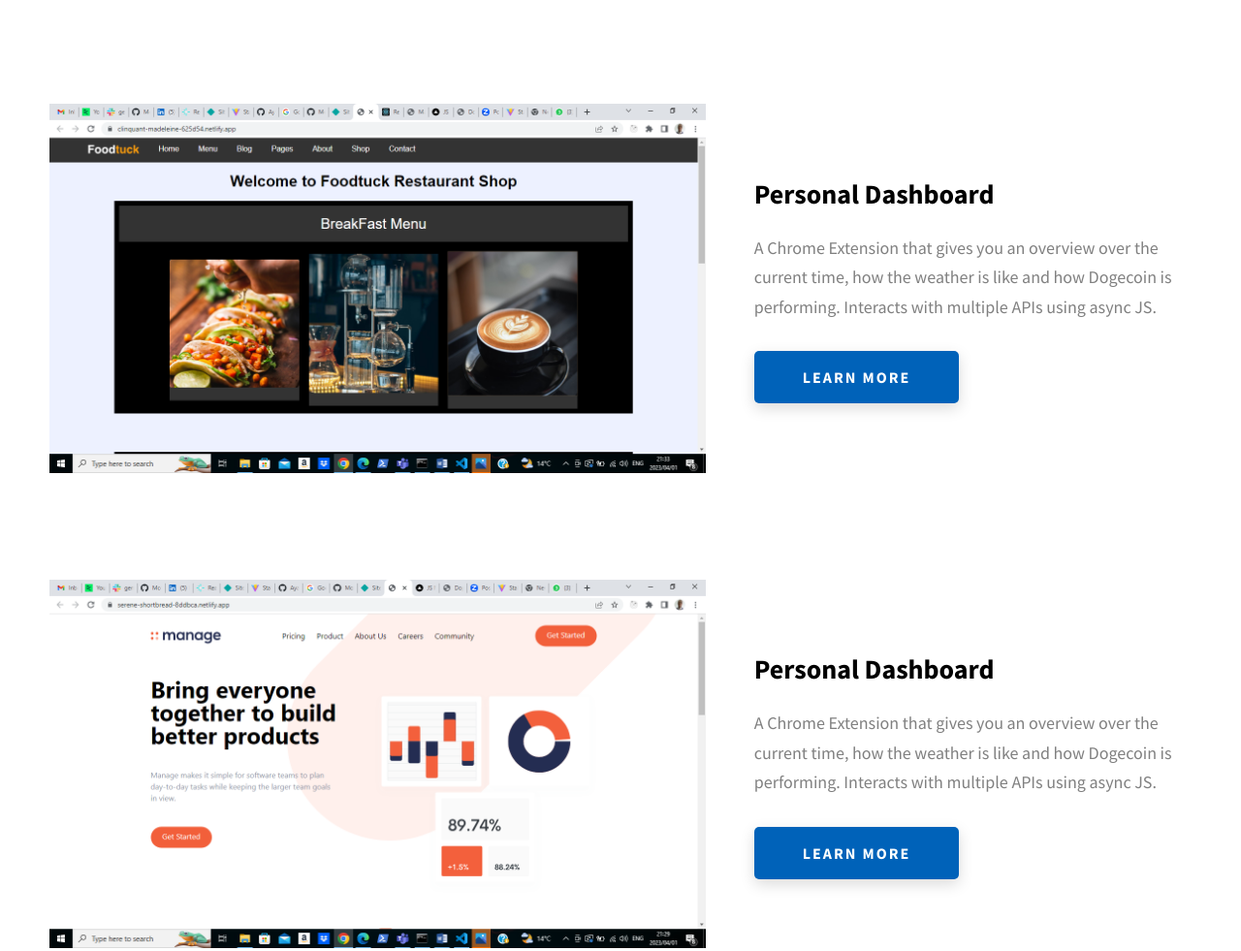
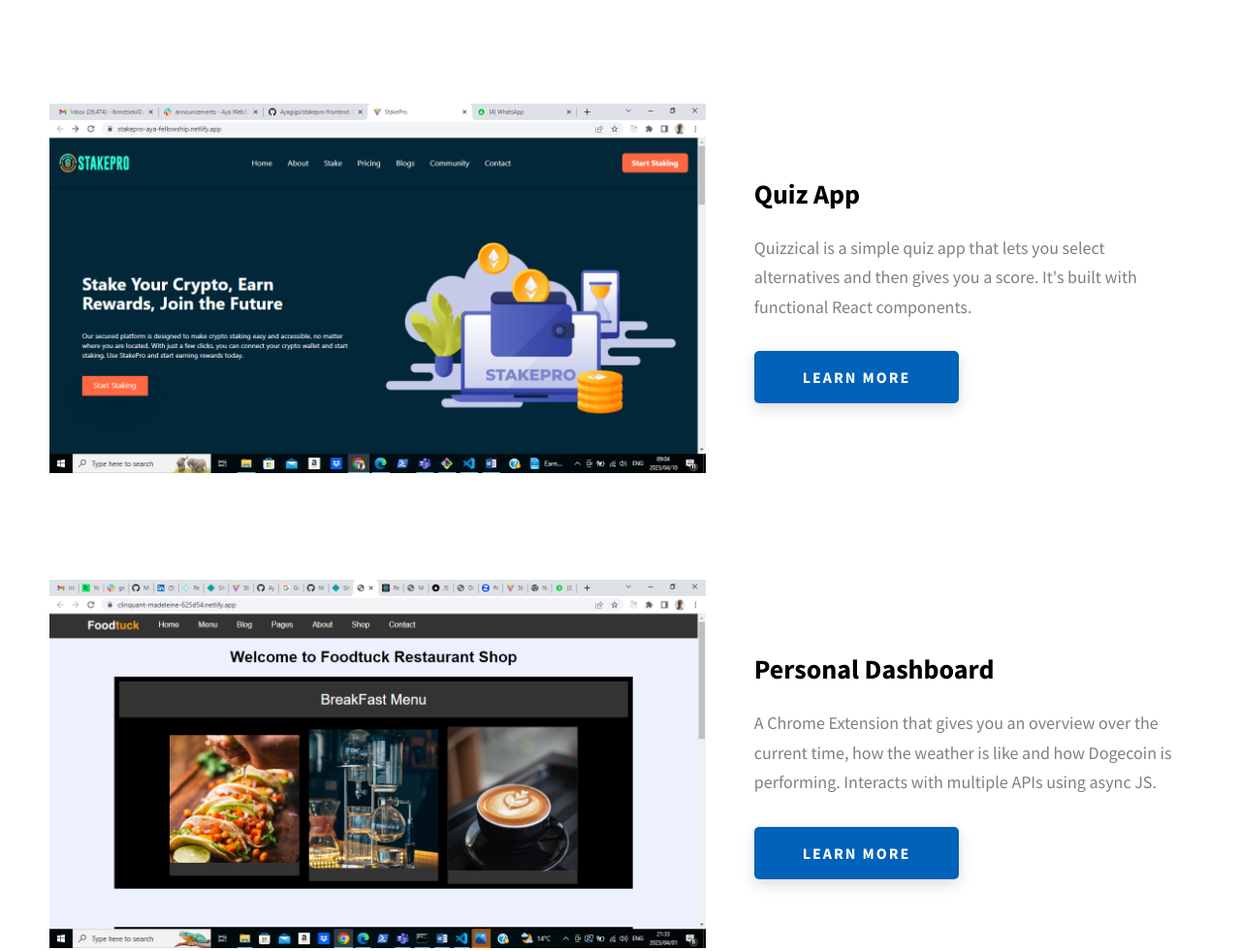
Before and after one commit to Motseki/personal_website, a website built with Vite: page index.html in a window 1280 px wide. Shown: the part 1572-2553 px from the top of the page at 97% size. Built offline with nearby package versions, Linux system fonts and the light colour scheme.

Commit message:
Updated version

```diff
--- a/index.html
+++ b/index.html
@@ -195,6 +195,30 @@
               >
             </div>
           </div>
+
+          <div class="projects__row">
+            <div class="projects__row-img-cont">
+              <img
+                src="./assets/img/StakePro1.png"
+                alt="Software Screenshot"
+                class="projects__row-img"
+                loading="lazy"
+              />
+            </div>
+            <div class="projects__row-content">
+              <h3 class="projects__row-content-title">Quiz App</h3>
+              <p class="projects__row-content-desc">
+                Quizzical is a simple quiz app that lets you select alternatives and then gives you a score. It's built with functional React components.
+              </p>
+              <a
+                href="./project-1.html"
+                class="btn btn--med btn--theme dynamicBgClr"
+                >Learn more</a
+              >
+            </div>
+          </div>
+
+
           <div class="projects__row">
             <div class="projects__row-img-cont">
               <img
@@ -359,7 +383,8 @@
         <h2 class="heading heading-sec heading-sec__mb-med">
           <span class="heading-sec__main heading-sec__main--lt">Contact</span>
           <span class="heading-sec__sub heading-sec__sub--lt">
-            Please reach out if you have any questions! I'm happy to jump on a video call to brainstorm projects and ideas. Send me an email at lbmotseki@gmail.com or call me directly at +26658021418
+            Please reach out if you have any questions! I'm happy to jump on a video call to brainstorm projects and ideas.
+             Send me an email at lbmotseki@gmail.com or WhatsApp me at +26658021418
           </span>
         </h2>
       </div>
```
Also changed, not shown: assets/img/StakePro1.png (added), assets/img/StakePro2.png (added), assets/img/StakePro3.png (added), assets/img/StakePro4.png (added).
